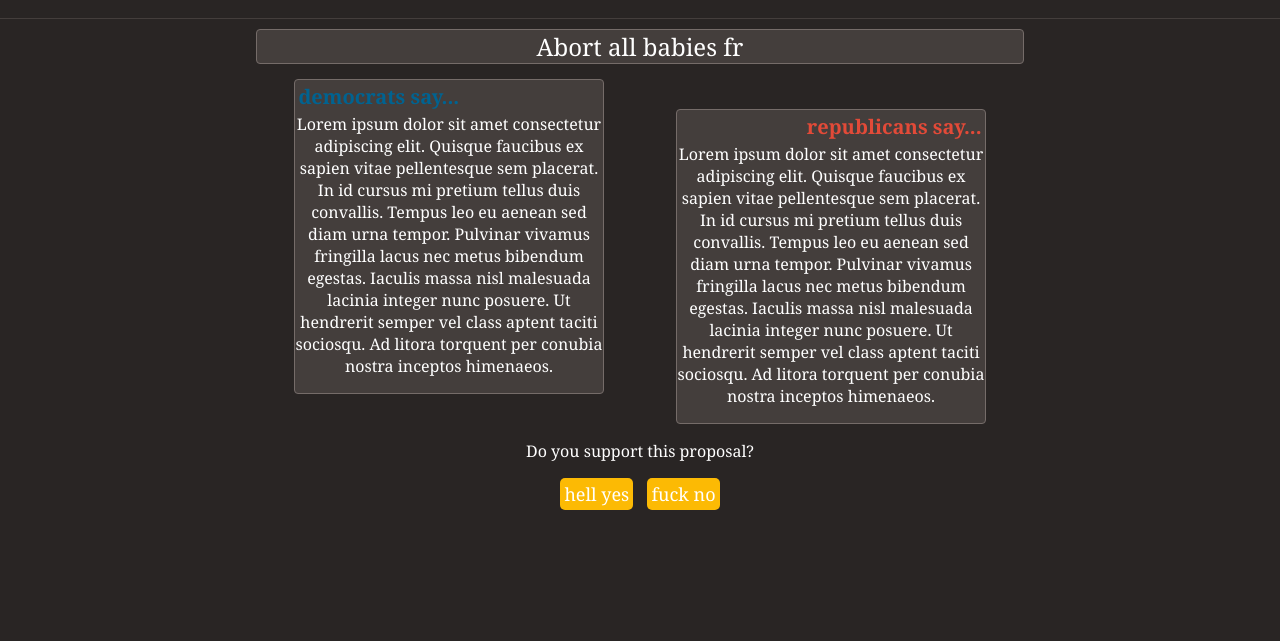
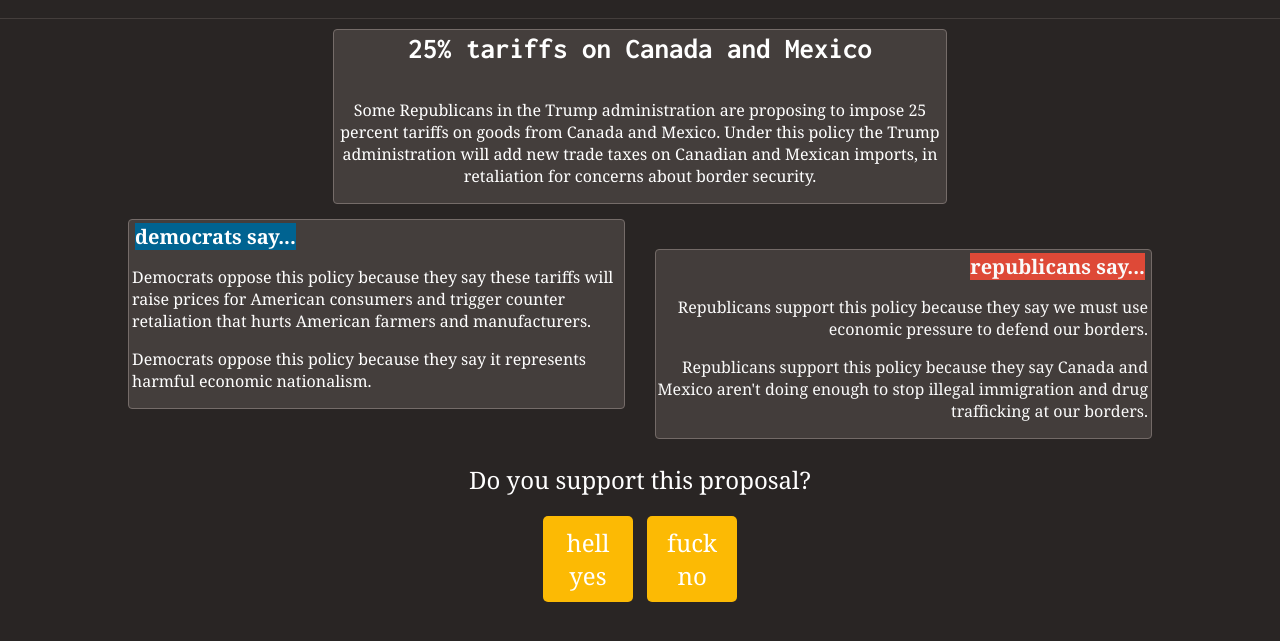
Before and after one commit to VacatioLibertas/Normiemeter, a plain HTML site: page quiz.html in a window 1280 px wide. Shown: the part 63-704 px from the top of the page. Drawn offline with Linux system fonts and the light colour scheme.

Commit message:
more styling + sample question

```diff
--- a/quiz.html
+++ b/quiz.html
@@ -15,40 +15,41 @@
         <div id="header">
             <h2><a href="https://onlytothinking.com">Only To Thinking</a></h2>
         </div>
-        <div id="content">
+        <div id="content" style="margin-left: 10%; margin-right: 10%;">
             <div id="question">
-                <div id="proposal" style="text-align:center;">
-                    <!-- To be replaced with the text from the spreadsheet -->
-                    Abort all babies fr
+                <div id="proposal" style="text-align:center; margin-left:20%; margin-right: 20%;">
+                    <!-- To be replaced with function that takes the text from the spreadsheet -->
+                    <h2 style="margin-bottom: -3px; margin-top: 3px;">25% tariffs on Canada and Mexico</h2><br>
+                    <p>
+                        Some Republicans in the Trump administration are proposing to impose 25 percent tariffs on goods from Canada and Mexico. Under this policy the Trump administration will add new trade taxes on Canadian and Mexican imports, in retaliation for concerns about border security.
+                    </p>
                 </div>
                 <div id="lefttake">
                     <p class="dem">democrats say...</p>
-                    <!-- To be replaced with the text from the spreadsheet -->
-                        Lorem ipsum dolor sit amet consectetur adipiscing elit. Quisque faucibus ex sapien
-                        vitae pellentesque sem placerat. In id cursus mi pretium tellus duis convallis.
-                        Tempus leo eu aenean sed diam urna tempor. Pulvinar vivamus fringilla lacus nec
-                        metus bibendum egestas. Iaculis massa nisl malesuada lacinia integer nunc posuere.
-                        Ut hendrerit semper vel class aptent taciti sociosqu. Ad litora torquent per
-                        conubia nostra inceptos himenaeos.
+                    <!-- To be replaced with function that takes the text from the spreadsheet -->
+                    <p></p>
+                        Democrats oppose this policy because they say these tariffs will raise prices for American consumers and trigger counter retaliation that hurts American farmers and manufacturers.
+                    </p>
+                    <p>
+                        Democrats oppose this policy because they say it represents harmful economic nationalism.
                     </p>
                 </div>
                 <div id="righttake">
-                    <p class="rep">republicans say...</p>
-                    <!-- To be replaced with the text from the spreadsheet -->
-                        Lorem ipsum dolor sit amet consectetur adipiscing elit. Quisque faucibus ex sapien
-                        vitae pellentesque sem placerat. In id cursus mi pretium tellus duis convallis.
-                        Tempus leo eu aenean sed diam urna tempor. Pulvinar vivamus fringilla lacus nec
-                        metus bibendum egestas. Iaculis massa nisl malesuada lacinia integer nunc posuere.
-                        Ut hendrerit semper vel class aptent taciti sociosqu. Ad litora torquent per
-                        conubia nostra inceptos himenaeos.
-                    </p>
+                    <p class="rep" style="    text-align: right;">republicans say...</p>
+                    <!-- To be replaced with function that takes the text from the spreadsheet -->
+                     <p>
+                        Republicans support this policy because they say we must use economic pressure to defend our borders.
+                     </p>
+                     <p>
+                        Republicans support this policy because they say Canada and Mexico aren't doing enough to stop illegal immigration and drug trafficking at our borders.
+                     </p>
                 </div>
             </div>
-            <p>
+            <p style="font-size: 24px; margin-bottom: 5px;">
                 Do you support this proposal?
             </p>
-            <button class="button2" style="margin-right: 10px;">hell yes</button>
-            <button class="button2">fuck no</button>
+            <button class="button" style="margin-right: 10px; padding-top: 10px; padding-bottom: 10px; width: 90px; vertical-align: center;">hell yes</button>
+            <button class="button" style="padding-top: 10px; padding-bottom: 10px; width: 90px; vertical-align: center;">fuck no</button>
         </div>
     </body>
 </html>
--- a/styles/style.css
+++ b/styles/style.css
@@ -46,7 +46,6 @@ Fonts (from Substack):
     margin-left: 20%;
     margin-right: 20%;
     margin-bottom: 0px;
-    overflow: auto;
   }
 
   #logo {
@@ -132,59 +131,70 @@ Fonts (from Substack):
   #proposal {
     justify-content: center;
     display: flex;
+    flex-direction: column;
     margin-top: 10px;
     border: solid 1px #756c69;
     border-radius: 4px;
     background-color: #443e3c;
-    font-size: 24px;
+    overflow-wrap: break-word;
+    text-align: center;
   }
 
   #lefttake {
     display: flex;
-    margin-left: 5%;
     margin-top: 15px;
     border: solid 1px #756c69;
     border-radius: 4px;
     float: left;
-    width: 40%;
+    width: 48%;
     animation: slideInLeft 2s, fadeIn 4s;
     padding: 3px 3px -3px 3px;
+    padding-left: 3px;
     background-color: #443e3c;
     display: block;
     margin-bottom: 30px;
+    overflow-wrap: break-word;
+    text-align: left;
   }
 
   #righttake {
     display: flex;
-    margin-right: 5%;
+    flex-direction: row;
     margin-top: 45px;
     border: solid 1px #756c69;
     border-radius: 4px;
     float: right;
-    width: 40%;
-    animation: slideInRight 2s, fadeIn 4s;
+    width: 48%;
+    animation: slideInRight 3s, fadeIn 6s;
     padding: 3px 3px -3px 3px;
+    padding-right: 3px;
     background-color: #443e3c;
     display: block;
+    overflow-wrap: break-word;
+    text-align: right;
   }
 
   .dem {
     display: flex;
-    color: #006391;
+    background-color: #006391;
     font-size: 20px;
     font-weight: bold;
     text-align: left;
     margin: 3px;
+    width: fit-content;
+    margin-right: auto;
   }
 
   .rep {
     display: flex;
     flex-direction: column;
-    color: #E24A38;
+    background-color: #E24A38;
     font-size: 20px;
     font-weight: bold;
     text-align: right;
     margin: 3px;
+    width: fit-content;
+    margin-left: auto;
   }
 
   @keyframes fadeIn {
@@ -207,7 +217,7 @@ Fonts (from Substack):
 
   @keyframes slideInRight {
     from {
-      transform: translateX(445%);
+      transform: translateX(1200%);
     }
     to {
       transform: translateX(0%);
@@ -219,6 +229,7 @@ Fonts (from Substack):
     #proposal {
       flex-direction: column;
       width: 300px;
+      float: none;
     }
 
     #lefttake {
```
